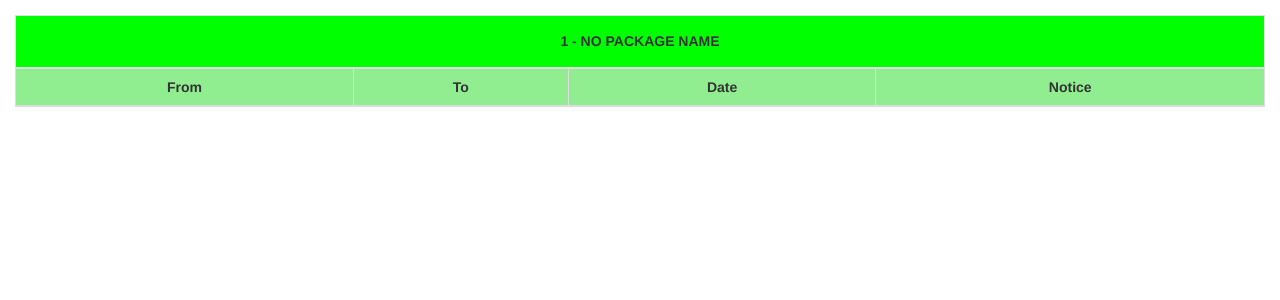
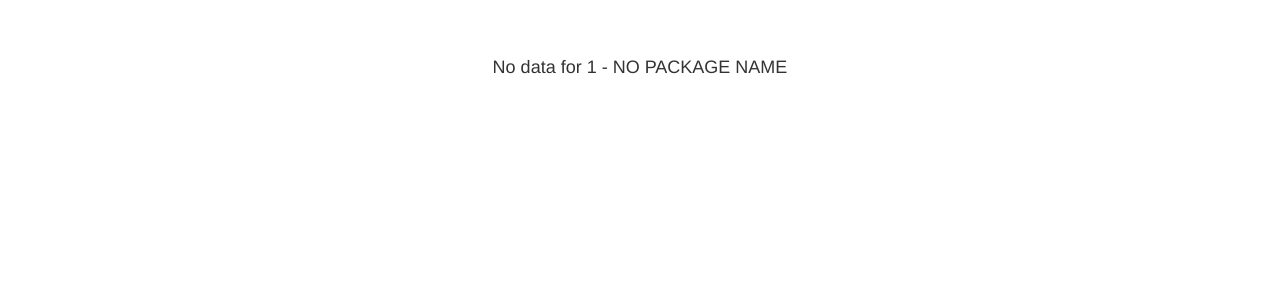
Before and after one commit to acikabubo/pratki-heroku, a Flask app: page /1/ in a window 1280 px wide. Shown: the top 300 px of the page. Run offline with Flask 2, Linux system fonts and the light colour scheme; the visitor is signed in with stand-in values (Sample User, id 1); lists and menus that the app fills with data are empty; some libraries are stand-ins or nearby versions.

Commit message:
Get packages data from db

```diff
--- a/app/__init__.py
+++ b/app/__init__.py
@@ -5,10 +5,6 @@ from flask_bootstrap import Bootstrap
 from flask_login import LoginManager
 from .config import Config
 
-# import os
-# SQLALCHEMY_DATABASE_URI = os.environ.get('DATABASE_URL') or \
-#         'postgres://vzdnqoovnvgmgu:1582147d7b2ff4ee88b52ca47a48064cafb997fcea0d78bbac3cebf76fc7bbbe@ec2-54-217-235-159.eu-west-1.compute.amazonaws.com:5432/d8kstj8qf9g683'
-# SQLALCHEMY_TRACK_MODIFICATIONS = False
 
 # Initialize flask app
 app = Flask(__name__)
--- a/app/routes.py
+++ b/app/routes.py
@@ -1,5 +1,3 @@
-import os
-import dropbox
 import requests
 import xmltodict
 from dateutil.parser import parse
@@ -7,13 +5,10 @@ from datetime import datetime, time
 from app import app, db
 from flask import request, jsonify, render_template, redirect, flash, url_for
 from .forms import PackageForm, UploadForm
-from .models import Package
+from .models import User, Package
 from sqlalchemy.exc import IntegrityError
-from werkzeug.utils import secure_filename
-from flask_uploads import UploadSet, TEXT
 from flask_login import login_user, logout_user, current_user, login_required
 from .oauth import OAuthSignIn
-from .models import User
 
 
 @app.route('/')
@@ -60,27 +55,16 @@ def oauth_callback(provider):
 @app.route('/info', methods=('GET', 'POST'))
 @login_required
 def info():
-    try:
-        dbx = dropbox.Dropbox(os.environ['DRPB_ACCESS_TOKEN'])
-        # Try to read file from dropbox
-        md, res = dbx.files_download(os.environ['FILE_PATH'])
-    except KeyError:
-        return '<h1 align="center">Missing dropbox access token or missing file path</h1>'
-    except Exception:
-        return '<h1 align="center">Error occurred while getting file from dropbox</h1>'
-
-    # Decode bytes to string
-    data = res.content.decode("utf-8")
-
-    if not data:
-        return '<h1 align="center">There is no packages</h1>'
-
-    pkgs = [item.split(' - ') for item in data.split('\n')]
+    # Get packages from logged user
+    pkgs = Package.query.filter_by(user=current_user).all()
 
     packages = []
     waiting, arrived = 0, 0
-    for track_no, pkg_date, pkg_name in pkgs:
-        send_date = parse(pkg_date, dayfirst=True)
+    for item in pkgs:
+        track_no = item.track_no
+        pkg_date = item.shipped_on
+        pkg_name = item.name
+        send_date = datetime.combine(pkg_date, datetime.min.time())
         shipped_ago = (datetime.now() - send_date).days
 
         if len(track_no) != 13:
@@ -194,6 +178,8 @@ def info():
 
         if uploaded_file:
             try:
+                err_occ = False
+
                 file_content = uploaded_file.read().decode('utf8')
                 pkgs = [item.split(' - ') for item in file_content.split('\n')]
 
@@ -202,8 +188,9 @@ def info():
                     try:
                         package = Package(
                             track_no=track_no,
-                            shipped_on=shipped_on,
-                            name=pkg_name
+                            shipped_on=parse(shipped_on, dayfirst=True),
+                            name=pkg_name,
+                            user=current_user
                         )
                         db.session.add(package)
                         db.session.flush()
@@ -213,23 +200,24 @@ def info():
                         db.session.rollback()
                         continue
                     except Exception as ex:
-                        print(ex)
-                        # flash('Error occurred while syncing data.', 'warning')
-                db.session.commit()
+                        err_occ = True
+                        db.session.rollback()
+                        flash('Error occurred while syncing data.', 'warning')
+                        break
 
-                if total:
-                    flash('Sync %s packages.' % total, 'info')
-                else:
-                    flash('There is no packages for sync.', 'info')
+                if not err_occ:
+                    db.session.commit()
+
+                    if total:
+                        flash('Sync %s packages.' % total, 'info')
+
+                        return redirect(url_for('info'))
+                    else:
+                        flash('There is no packages for sync.', 'info')
 
             except Exception as ex:
-                print(str(ex))
                 flash(
                     'Error occurred while reading file or invalid data format.', 'warning')
-
-            # filename = secure_filename(uploaded_file.filename)
-            # uploaded_file.save(os.path.join(
-            #     app.config['UPLOAD_FOLDER'], filename))
 
     return render_template('info.html',
         data=data, form=form, upload_form=upload_form)
--- a/app/templates/base.html
+++ b/app/templates/base.html
@@ -15,9 +15,6 @@
 
 {% block content %}
     {{ super() }}
-    {% if current_user.is_authenticated %}
-        <p class="username">Hi, <strong>{{ current_user.nickname }}</strong>! <a href="{{ url_for('logout') }}">Logout</a></p>
-    {% endif %}
     {% with messages = get_flashed_messages(with_categories=true) %}
         {% if messages %}
             {% for category, message in messages %}
@@ -31,4 +28,7 @@
             {% endfor %}
         {% endif %}
     {% endwith %}
+    {% if current_user.is_authenticated %}
+        <p class="username">Hi, <strong>{{ current_user.nickname }}</strong>! <a href="{{ url_for('logout') }}">Logout</a></p>
+    {% endif %}
 {% endblock %}
--- a/app/templates/package.html
+++ b/app/templates/package.html
@@ -8,6 +8,7 @@
 {% block title %}Package Info{% endblock %}
 
 {% block content %}
+    {% if data.fnl %}
         <div class="table-responsive">
             <table class="table table-bordered table-striped table-hover table-sm">
                 <thead class="thead-light">
@@ -37,4 +38,12 @@
                 </tbody>
             </table>
         </div>
+    {% else %}
+        <div class="jumbotron"  style="background-color:transparent;">
+            <center>
+                <h4>No data for {{ data.track_no }} - {{ data.item_name }}</h4>
+            </center>
+        </div>
+    {% endif %}
+
 {% endblock %}
--- a/requirements.txt
+++ b/requirements.txt
@@ -9,7 +9,6 @@ certifi==2018.8.13        # via requests
 chardet==3.0.4            # via requests
 click==6.7                # via flask
 dominate==2.3.1           # via flask-bootstrap4
-dropbox==9.0.0
 flask-bootstrap4==4.0.2
 flask-login==0.4.1
 flask-migrate==2.2.1
@@ -28,8 +27,8 @@ psycopg2-binary==2.7.5
 python-dateutil==2.7.3
 python-editor==1.0.3      # via alembic
 rauth==0.7.3
-requests==2.19.1          # via dropbox, rauth
-six==1.11.0               # via dropbox, python-dateutil
+requests==2.19.1          # via rauth
+six==1.11.0               # via python-dateutil
 sqlalchemy==1.2.11        # via alembic, flask-sqlalchemy
 urllib3==1.23             # via requests
 visitor==0.1.3            # via flask-bootstrap4
```
Also changed, not shown: 1 other file. Lines whose indentation alone changed are shown as unchanged.
